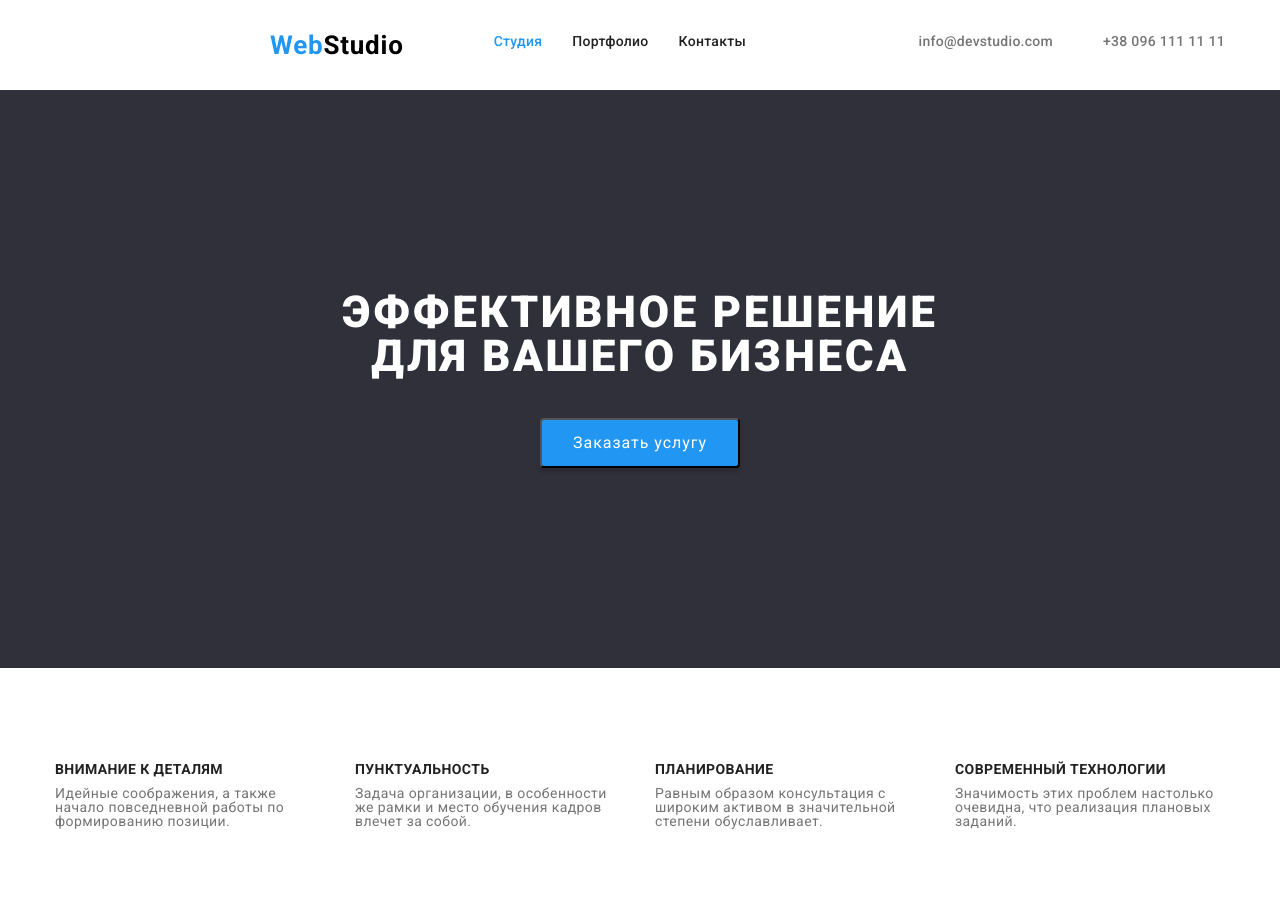
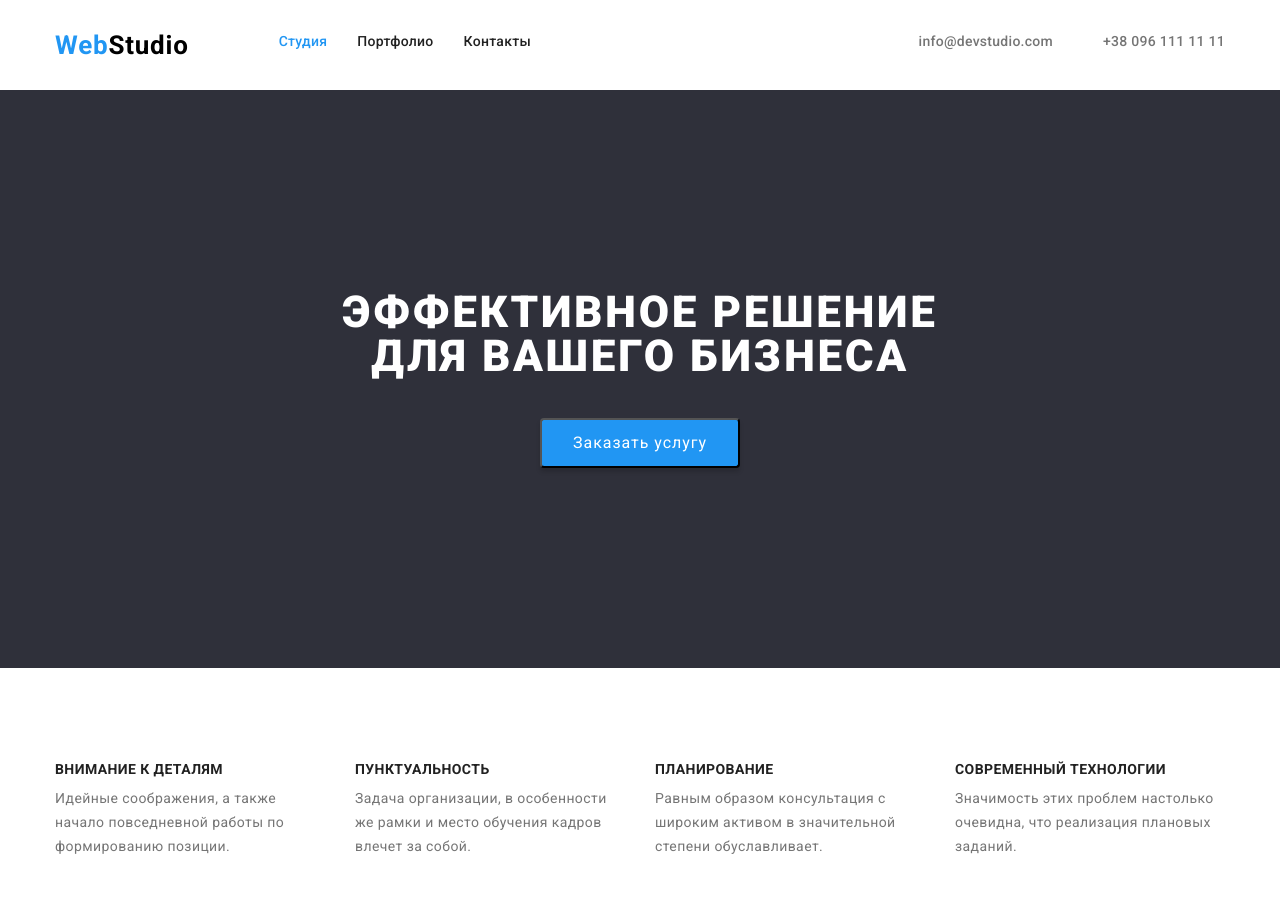
Before and after one commit to realtrueluv/goit-markup-hw-03, a plain HTML site: page index.html in a window 1280 px wide. Shown: the top 919 px of the page. Drawn offline with Linux system fonts and the light colour scheme.

Commit message:
Update style.css

```diff
--- a/css/style.css
+++ b/css/style.css
@@ -198,12 +198,12 @@ footer {
     text-transform: uppercase;
     color: #212121;
     width: 270px;
-    padding-bottom: 10px;
+    margin-bottom: 10px;
 }
 
 .text-plus-opis {
     font-size: 14px;
-    line-height: 1;
+    line-height: 24px;
     letter-spacing: 0.03em;
     color: #757575;
     width: 270px;
@@ -453,7 +453,7 @@ img {
 }
 
 nav {
-    margin-left: 215px;
+
 }
 
 h1, h2, h3, h4, h5, h6, p, ul {
```
